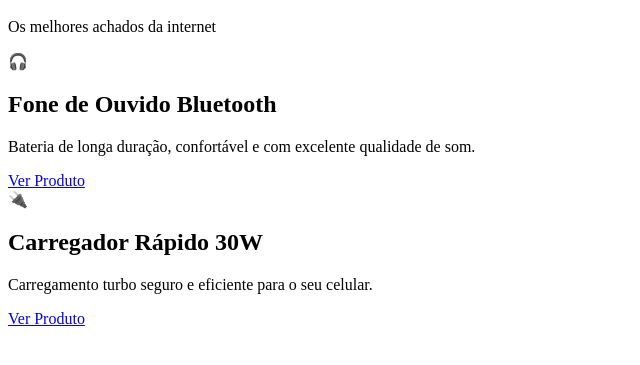
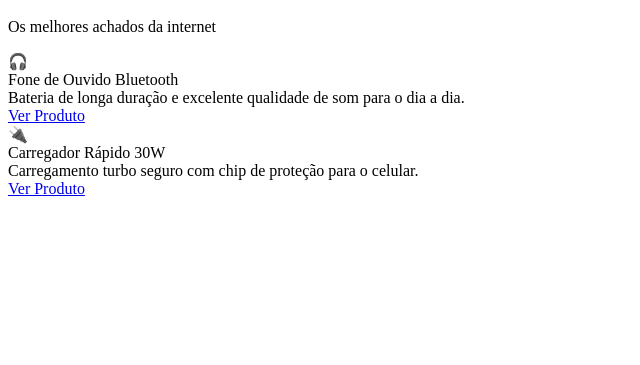
Before and after one commit to vr-site/vr-site.github.io, a plain HTML site: page index.html in a window 1280 px wide. Shown: the part 49-414 px from the top of the page, without its empty margins (0-640 px from the left). Drawn offline with Linux system fonts and the light colour scheme.

Commit message:
Refactor product cards in index.html

```diff
--- a/index.html
+++ b/index.html
@@ -6,22 +6,22 @@
 <div class="container">
 
     <!-- PRODUTO 1 -->
-    <div class="product-card">
-        <div class="product-image">🎧</div>
-        <div class="product-info">
-            <h2 class="product-title">Fone de Ouvido Bluetooth</h2>
-            <p class="product-description">Bateria de longa duração, confortável e com excelente qualidade de som.</p>
-            <a href="#" target="_blank" class="buy-button">Ver Produto</a>
+    <div class="card">
+        <div class="box-foto">🎧</div>
+        <div class="info">
+            <div class="titulo">Fone de Ouvido Bluetooth</div>
+            <div class="desc">Bateria de longa duração e excelente qualidade de som para o dia a dia.</div>
+            <a href="#" class="botao">Ver Produto</a>
         </div>
     </div>
 
     <!-- PRODUTO 2 -->
-    <div class="product-card">
-        <div class="product-image">🔌</div>
-        <div class="product-info">
-            <h2 class="product-title">Carregador Rápido 30W</h2>
-            <p class="product-description">Carregamento turbo seguro e eficiente para o seu celular.</p>
-            <a href="#" target="_blank" class="buy-button">Ver Produto</a>
+    <div class="card">
+        <div class="box-foto">🔌</div>
+        <div class="info">
+            <div class="titulo">Carregador Rápido 30W</div>
+            <div class="desc">Carregamento turbo seguro com chip de proteção para o celular.</div>
+            <a href="#" class="botao">Ver Produto</a>
         </div>
     </div>
 
```
